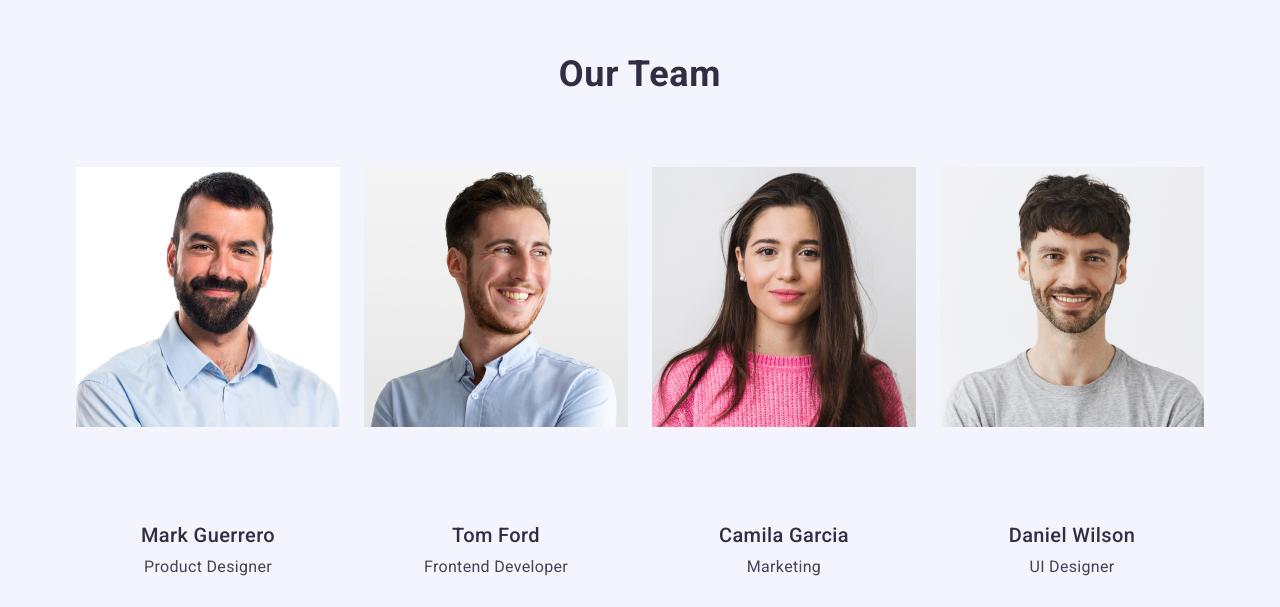
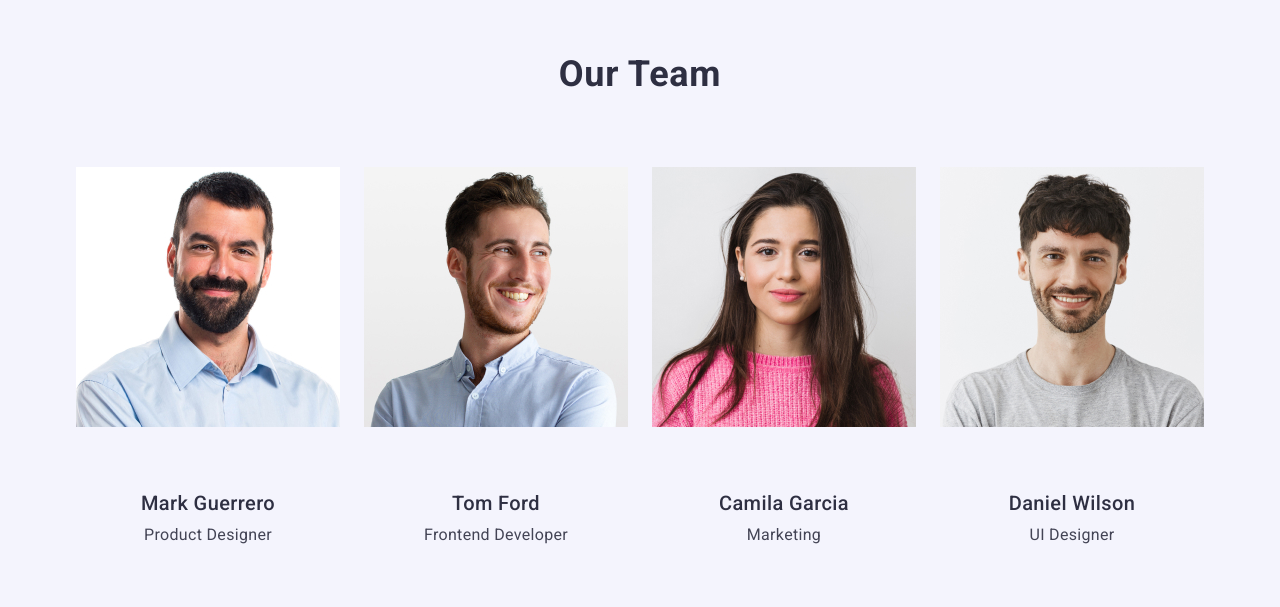
Before and after one commit to valeriya2310/goit-markup-hw-03, a plain HTML site: page index.html in a window 1280 px wide. Shown: the part 1133-1740 px from the top of the page. Drawn offline with nearby package versions, Linux system fonts and the light colour scheme.

Commit message:
update index.html file

```diff
--- a/css/styles.css
+++ b/css/styles.css
@@ -147,6 +147,8 @@ margin-left: auto;
     margin: 0 auto;
     min-width: 169px;
     height: 56px;
+    border: none;
+    border-radius: 4px;
 }
 
 .hiro-btn:hover{
@@ -171,7 +173,9 @@ margin-left: auto;
     flex-basis: calc((100% - 3 * 24px) / 4);
  }
 
-
+ .features-subtitle-features {
+    visibility: hidden;
+ }
 
 .features-subtitle {
    font-weight: 500;
@@ -195,6 +199,7 @@ margin-left: auto;
    background:  #f4f4fd;
    padding-top: 120px;
    padding-bottom: 120px;
+   border-radius: 0px 0px 4px 4px;
 
 }
 .team-list {
@@ -234,6 +239,8 @@ margin-bottom: 72px;
     text-align: center;
     color: #2e2f42;
     margin-bottom: 8px;
+    text-align: center;
+
 }
 .team-item-text {
     font-weight: 400;
@@ -242,6 +249,7 @@ margin-bottom: 72px;
     letter-spacing: 0.02em;
     text-align: center;
     color: #434455;
+    text-align: center;
 
 }
 /*---------------------------------------team------------------------------------*/
@@ -254,6 +262,8 @@ margin-bottom: 72px;
     flex-wrap: wrap;
     column-gap: 24px;
     row-gap: 48px;
+
+
 
 }
 .portfolio-item {
--- a/index.html
+++ b/index.html
@@ -90,35 +90,39 @@
              <ul class="team-list">
                 <li class="team-item">
                     <img class="team-avatar" src="./images/img.jpg" alt="Mark Guerrero" width="264">
-                      <div class="container-team"></div>
+                      <div class="container-team">
                    <h3 class="team-subtitle">Mark Guerrero</h3>
                    <p class="team-item-text">
                         Product Designer
                 </p>
+            </div>
             </li>
                 <li class="team-item">
                     <img   class="team-avatar" src="./images/img1.jpg" alt="Tom Ford" width="264">
-                      <div class="container-team"></div>
+                      <div class="container-team">
                     <h3 class="team-subtitle">Tom Ford</h3>
                     <p class="team-item-text">
                         Frontend Developer
                     </p>
+                </div>
                 </li>
                 <li class="team-item">
                         <img  class="team-avatar" src="./images/img2.jpg" alt="Camila Garcia" width="264">
-                         <div class="container-team"></div>
+                         <div class="container-team">
                        <h3 class="team-subtitle">Camila Garcia</h3>
                        <p class="team-item-text">
                            Marketing
                     </p>
+                </div>
                 </li>
                 <li class="team-item">
                         <img class="team-avatar" src="./images/img3.jpg" alt="Daniel Wilson" width="264">
-                         <div class="container-team"></div>
+                         <div class="container-team">
                        <h3 class="team-subtitle">Daniel Wilson</h3>
                        <p class="team-item-text">
                         UI Designer
                     </p>
+                </div>
                 </li>
              </ul>
             </div>
```
